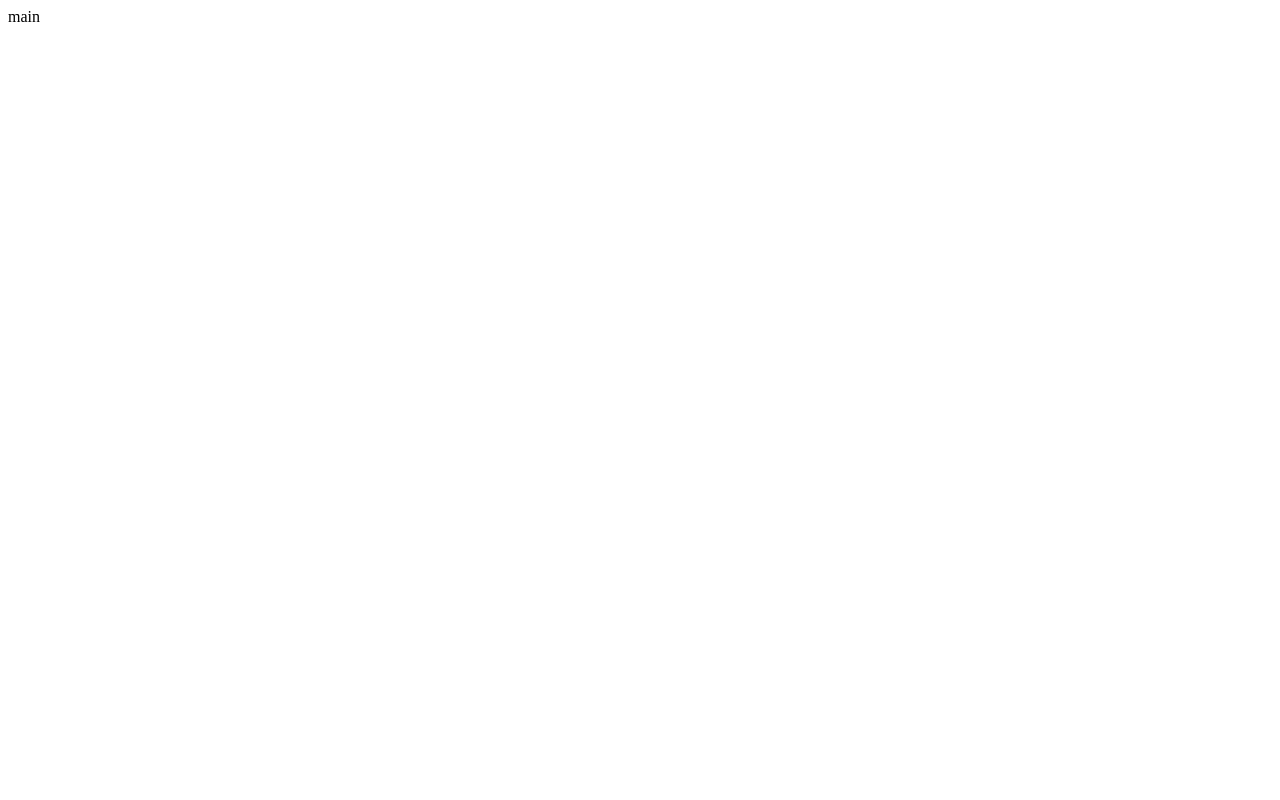
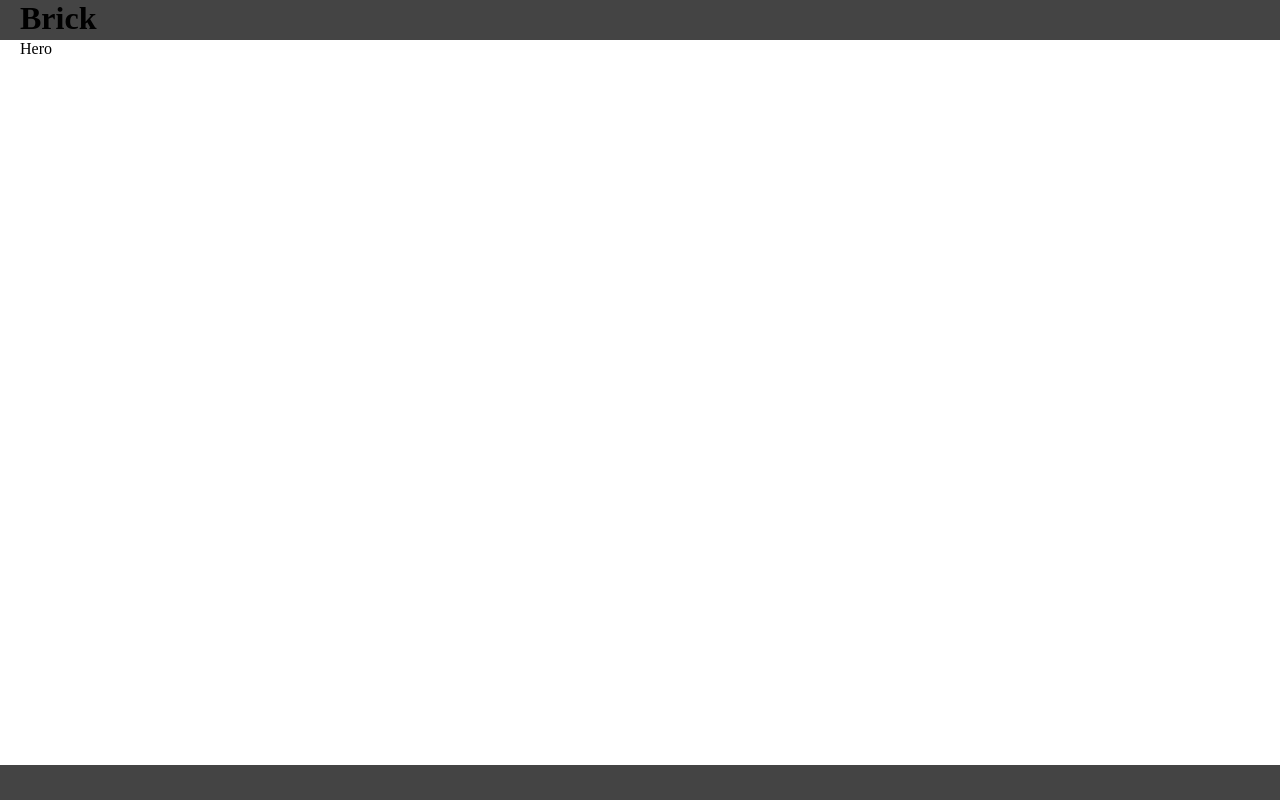
Before and after one commit to serozhkohanna/design-brick, a React (Create React App) app: page / in a window 1280 px wide. Built offline with nearby package versions, Linux system fonts and the light colour scheme.

Commit message:
Arrange styles.

```diff
--- a/src/App.scss
+++ b/src/App.scss
@@ -0,0 +1,36 @@
+@import "assets/all";
+
+main {
+  width: 100%;
+}
+
+.page {
+  display: flex;
+  flex-direction: column;
+  justify-content: space-between;
+  min-height: 100vh;
+  width: 100%;
+  overflow-x: hidden;
+
+  &.scroll-disabled {
+    overflow: hidden;
+    height: 100vh;
+  }
+
+  &-content {
+    flex-grow: 1;
+    flex-shrink: 0;
+    flex-basis: auto;
+    display: flex;
+    justify-content: center;
+  }
+}
+
+.container {
+  width: 100%;
+  padding: 0 20px;
+  margin: 0 auto;
+  @media (min-width: $desktop) {
+    max-width: 1140px;
+  }
+}
--- a/src/App.tsx
+++ b/src/App.tsx
@@ -1,10 +1,19 @@
 import React from 'react';
 import './App.scss';
+import Header from "./components/Header/Header";
+import Hero from "./components/Hero/Hero";
+import Footer from "./components/Footer/Footer";
 
 function App() {
   return (
-    <div className="App">
-      main
+    <div className="page">
+      <Header/>
+      <div className="page-content">
+        <div className="container">
+          <Hero/>
+        </div>
+      </div>
+      <Footer/>
     </div>
   );
 }
--- /dev/null
+++ b/src/assets/_all.scss
@@ -0,0 +1,2 @@
+@import "variables";
+@import "reset";
--- /dev/null
+++ b/src/assets/_reset.scss
@@ -0,0 +1,23 @@
+* {
+  padding: 0;
+  margin: 0;
+  box-sizing: border-box;
+  scroll-behavior: smooth;
+}
+
+li {
+  list-style: none;
+}
+
+a {
+  text-decoration: none;
+  color: inherit;
+}
+
+button, input, select {
+  background: transparent;
+  border: none;
+  outline: none;
+  color: inherit;
+  border-radius: 0;
+}
--- /dev/null
+++ b/src/assets/_variables.scss
@@ -0,0 +1,12 @@
+//Responsive
+$tablet: 768px;
+$laptop: 1024px;
+$desktop: 1440px;
+
+
+//Colors
+$dark: #444444;
+$light: #FCFCFC;
+$dark-muted: rgba($dark, .5);
+
+$border-radius: 5px;
--- /dev/null
+++ b/src/components/Footer/Footer.scss
@@ -0,0 +1,6 @@
+@import "src/assets/variables";
+
+footer {
+  height: 35px;
+  background: $dark;
+}
--- /dev/null
+++ b/src/components/Footer/Footer.tsx
@@ -0,0 +1,10 @@
+import React from "react";
+import './Footer.scss';
+
+const Footer = () => {
+  return <footer>
+
+  </footer>
+}
+
+export default Footer;
--- /dev/null
+++ b/src/components/Header/Header.scss
@@ -0,0 +1,6 @@
+@import "src/assets/variables";
+
+header {
+  height: 40px;
+  background: $dark;
+}
--- /dev/null
+++ b/src/components/Header/Header.tsx
@@ -0,0 +1,12 @@
+import React from "react";
+import './Header.scss';
+
+const Header = () => {
+  return <header>
+      <div className="container">
+        <h1>Brick</h1>
+      </div>
+  </header>
+}
+
+export default Header;
--- /dev/null
+++ b/src/components/Hero/Hero.tsx
@@ -0,0 +1,10 @@
+import React from "react";
+import './Hero.scss';
+
+const Hero = () => {
+  return <section>
+	Hero
+  </section>
+}
+
+export default Hero;
```
Also changed, not shown: src/components/Hero/Hero.scss (added).
